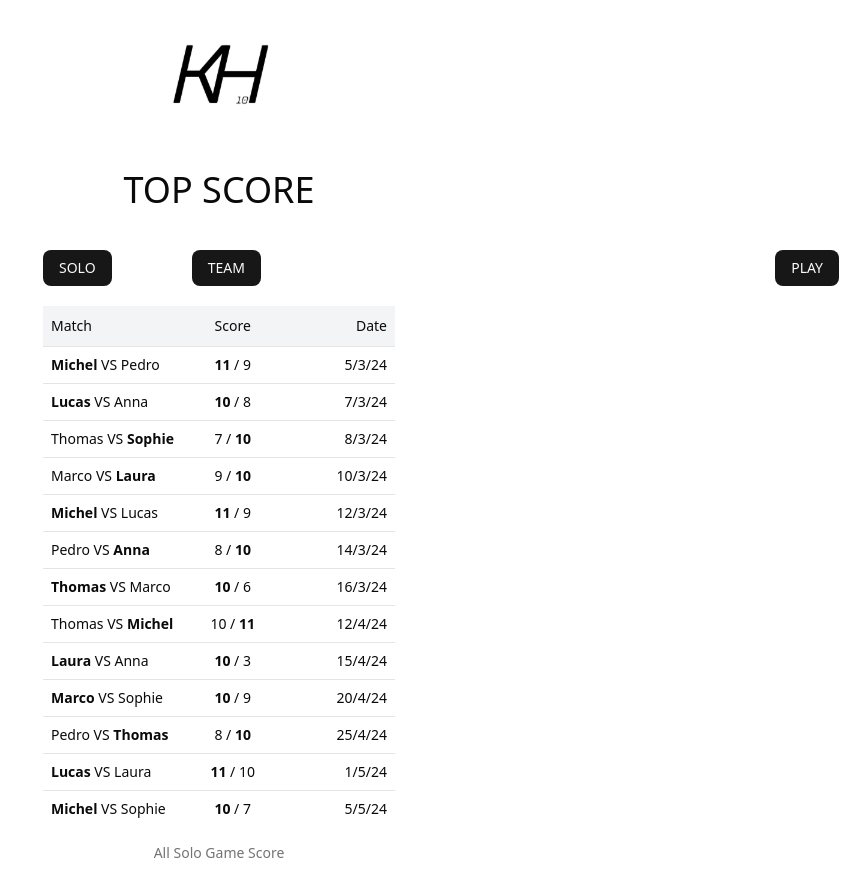
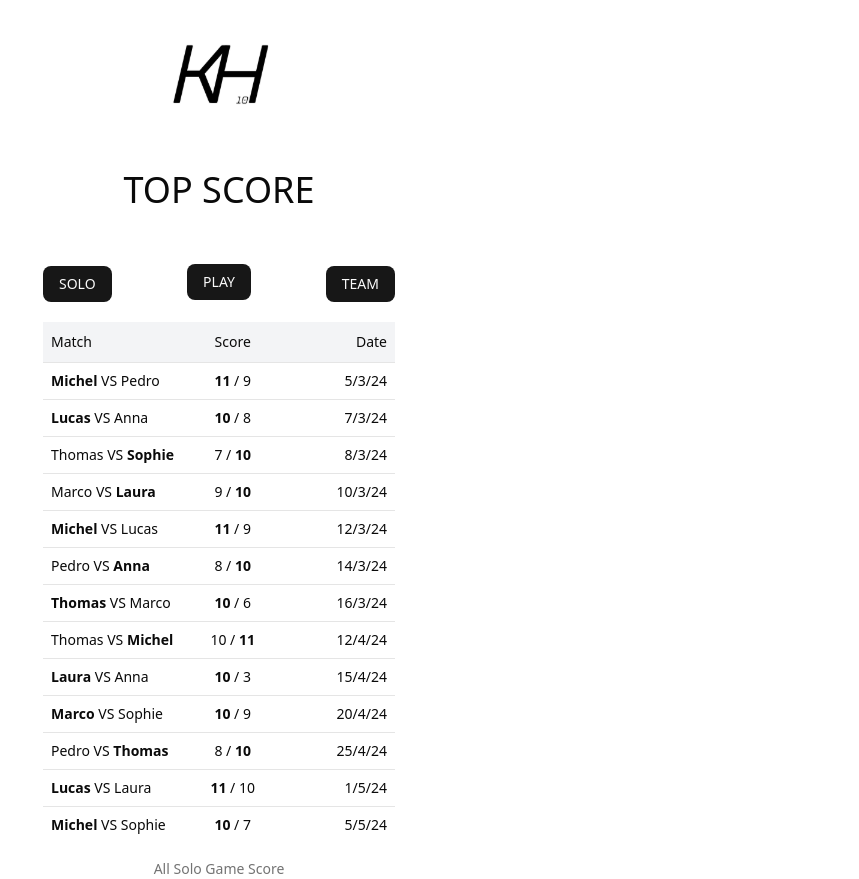
Before and after one commit to pedro88/Hamilton10Kicker, a Next.js app in the folder my-app/: page /home in a window 1280 px wide. Shown: the whole page, without its empty margins (421-1280 px from the left). Built offline with nearby package versions, Linux system fonts and the light colour scheme.

Commit message:
Make some position ajutstement button in scoreTable.tsx

```diff
--- a/my-app/app/home/page.tsx
+++ b/my-app/app/home/page.tsx
@@ -127,8 +127,8 @@ const HomePage = () => {
     return (
         <div>
             <h1 className="text-4xl text-center mt-5 mb-10">TOP SCORE</h1>
-            <div className="flex justify-end absolute right-5">
-                <Link href={"/start"} className="">
+            <div className="flex justify-center mb-4">
+                <Link href={"/start"} className="absolute top-66">
                     <Button>PLAY</Button>
                 </Link>
             </div>
--- a/my-app/components/ScoreTable.tsx
+++ b/my-app/components/ScoreTable.tsx
@@ -28,7 +28,7 @@ type ScoreTableProps = {
 const ScoreTable: FC<ScoreTableProps> = ({ soloScore }) => {
     return (
         <>
-            <div className="space-x-20 ml-4 mb-5">
+            <div className="flex place-content-between mr-4 ml-4 mb-5">
                 <Button>SOLO</Button>
                 <Button>TEAM</Button>
             </div>
```
